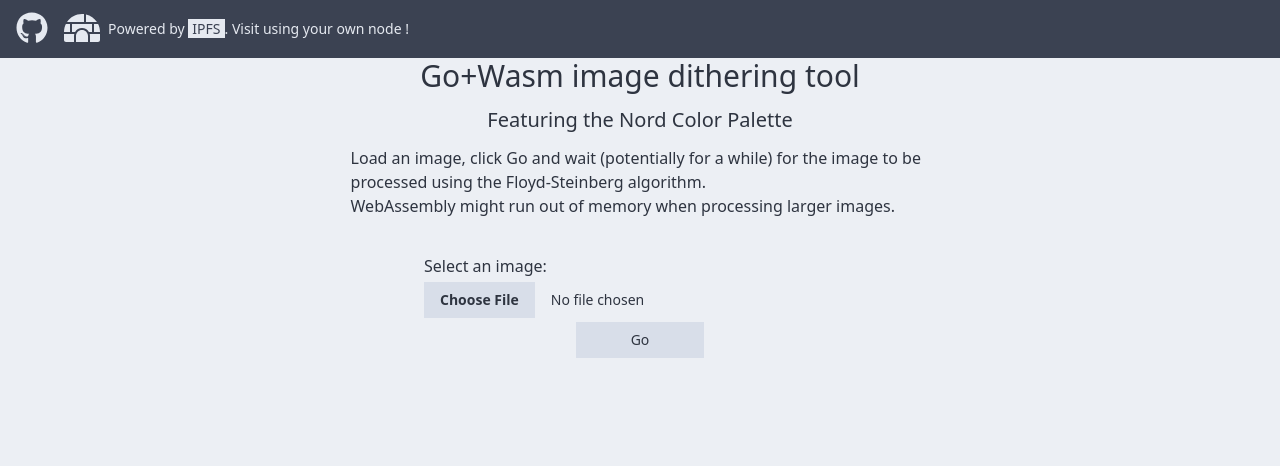
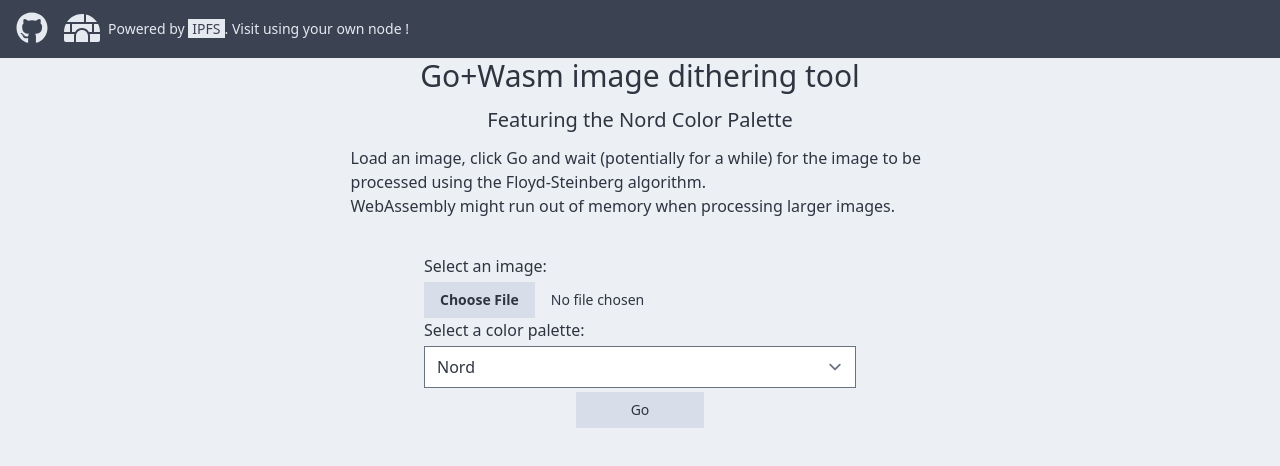
Before and after one commit to CrispyBaguette/wasm-palette-converter, a React (Create React App) app in the folder client/: page / in a window 1280 px wide. Shown: the top 466 px of the page. Built offline with nearby package versions, Linux system fonts and the light colour scheme.

Commit message:
Support dithering with other palettes

```diff
--- a/client/src/App.tsx
+++ b/client/src/App.tsx
@@ -4,6 +4,7 @@ import ImageOutput from "./ImageOutput";
 import Ditherer from "./lib/Ditherer";
 import ImagePreview from "./ImagePreview";
 import Header from "./Header";
+import Palette from "./Palette";
 
 enum AppState {
   NO_IMAGE,
@@ -16,13 +17,13 @@ function App() {
   const [ditheredImage, setDitheredImage] = React.useState<Blob>();
   const [appState, setAppState] = React.useState<AppState>(AppState.NO_IMAGE);
 
-  const handleImageSubmit = async (data: Blob) => {
+  const handleImageSubmit = async (data: Blob, palette: Palette) => {
     setBaseImage(data);
     setAppState(AppState.IMAGE_LOADED);
 
     try {
       const imageArray = new Uint8ClampedArray(await data.arrayBuffer());
-      const ditheredImage = await new Ditherer().dither(imageArray);
+      const ditheredImage = await new Ditherer().dither(imageArray, palette);
       setDitheredImage(new Blob([ditheredImage], { type: "image/png" }));
       setAppState(AppState.IMAGE_PROCESSED);
     } catch (e) {
@@ -34,7 +35,7 @@ function App() {
   return (
     <div className="bg-nord-6 text-nord-0 min-h-screen">
       <Header />
-      <main className="container mx-auto">
+      <main className="container mx-auto pb-5">
         <article className="max-w-prose mx-auto pb-5 px-2">
           <h1 className="text-3xl text-center pb-3">
             Go+Wasm image dithering tool
--- a/client/src/ImageInput.tsx
+++ b/client/src/ImageInput.tsx
@@ -1,11 +1,13 @@
 import React, { FormEventHandler } from "react";
+import Palette, { palettes } from "./Palette";
 
 interface Props {
-  onImageSubmit: (image: Blob) => void;
+  onImageSubmit: (image: Blob, palette: Palette) => void;
 }
 
 function ImageInput({ onImageSubmit }: Props) {
   const fileInputRef = React.useRef<HTMLInputElement>(null);
+  const [paletteIndex, setPaletteIndex] = React.useState(0);
 
   const handleSubmit: FormEventHandler = (e) => {
     e.preventDefault();
@@ -17,7 +19,11 @@ function ImageInput({ onImageSubmit }: Props) {
       return;
     }
 
-    onImageSubmit(fileInputRef.current.files[0]);
+    onImageSubmit(fileInputRef.current.files[0], palettes[paletteIndex]);
+  };
+
+  const handlePaletteChange = (event: React.ChangeEvent<HTMLSelectElement>) => {
+    setPaletteIndex(parseInt(event.target.value));
   };
 
   return (
@@ -34,12 +40,20 @@ function ImageInput({ onImageSubmit }: Props) {
           className="block w-full mt-1 text-sm text-nord-0 file:mr-4 file:py-2 file:px-4 file:border-0 file:text-sm file:font-semibold file:bg-nord-4 file:text-nord-0 hover:file:bg-nord-5"
         />
       </label>
-      {/* <label>
+      <label>
         <span className="block">Select a color palette:</span>
-        <select className="form-select block w-full mt-1">
-          <option value="nord">Nord</option>
+        <select
+          value={paletteIndex}
+          onChange={handlePaletteChange}
+          className="form-select block w-full mt-1"
+        >
+          {palettes.map((palette, i) => (
+            <option key={i} value={i}>
+              {palette.label}
+            </option>
+          ))}
         </select>
-      </label> */}
+      </label>
       <button
         type="submit"
         value="Go"
--- a/client/src/ImageOutput.tsx
+++ b/client/src/ImageOutput.tsx
@@ -12,7 +12,7 @@ function ImageOutput({ imageData }: OutputProps) {
   useEffect(() => {
     return () => {
       URL.revokeObjectURL(imageUrl);
-    }
+    };
   }, [imageUrl]);
 
   const handleClick = () => {
@@ -21,11 +21,11 @@ function ImageOutput({ imageData }: OutputProps) {
   };
 
   return (
-    <div className="mx-auto">
+    <div className="max-w-4xl mx-auto">
       <img
         alt="dithering output"
         src={imageUrl}
-        className="object-contain max-h-96 max-w-96 mx-auto"
+        className="object-cover min-w-[70%] my-4 px-2 mx-auto"
       />
       <button
         onClick={handleClick}
--- a/client/src/ImagePreview.tsx
+++ b/client/src/ImagePreview.tsx
@@ -10,15 +10,15 @@ function ImagePreview({ imageData }: ImagePreviewProps) {
   useEffect(() => {
     return () => {
       URL.revokeObjectURL(imageUrl);
-    }
+    };
   }, [imageUrl]);
 
   return (
-    <div className="blur-sm mx-auto">
+    <div className="blur-sm max-w-4xl mx-auto">
       <img
         alt="preview"
         src={imageUrl}
-        className="object-contain max-h-96 max-w-96 mx-auto"
+        className="object-cover min-w-[70%] my-4 px-2 mx-auto"
       />
     </div>
   );
--- /dev/null
+++ b/client/src/Palette.ts
@@ -0,0 +1,68 @@
+class Palette {
+  colors: string[];
+  label: string;
+
+  constructor(label: string, colors: string[]) {
+    this.label = label;
+    this.colors = colors;
+  }
+}
+
+const nord = new Palette("Nord", [
+  "2e3440",
+  "3b4252",
+  "434c5e",
+  "4c566a",
+  "d8dee9",
+  "e5e9f0",
+  "eceff4",
+  "8fbcbb",
+  "88c0d0",
+  "81a1c1",
+  "5e81ac",
+  "bf616a",
+  "d08770",
+  "ebcb8b",
+  "a3be8c",
+  "b48ead",
+]);
+
+const monokai = new Palette("Monokai", [
+  "2e2e2e",
+  "797979",
+  "d6d6d6",
+  "e5b567",
+  "b4d273",
+  "e87d3e",
+  "9e86c8",
+  "b05279",
+  "6c99bb",
+]);
+
+const greyScale1bit = new Palette("Grey Scale 1 bit (Black & White)", [
+  "000000",
+  "ffffff",
+]);
+
+const greyScale2bits = new Palette("Grey Scale 2 bits", [
+  "000000",
+  "676767",
+  "b6b6b6",
+  "ffffff",
+]);
+
+let greyColors: string[] = [];
+for (let i = 0; i < 256; i++) {
+  const hexValue = i.toString(16).padStart(2, "0");
+  greyColors.push(`${hexValue}${hexValue}${hexValue}`);
+}
+const greyScale8bits = new Palette("Grey Scale 8 bits", greyColors);
+
+export const palettes = [
+  nord,
+  monokai,
+  greyScale1bit,
+  greyScale2bits,
+  greyScale8bits,
+];
+export default Palette;
--- a/client/src/lib/Ditherer.ts
+++ b/client/src/lib/Ditherer.ts
@@ -1,9 +1,14 @@
+import Palette from "../Palette";
+
 class Ditherer {
-  async dither(image: Uint8ClampedArray): Promise<Uint8ClampedArray> {
+  async dither(
+    image: Uint8ClampedArray,
+    palette: Palette
+  ): Promise<Uint8ClampedArray> {
     const worker: any = await wasmWorker("./main.wasm");
     let output: Uint8ClampedArray;
     try {
-      output = await worker.dither(image);
+      output = await worker.dither(image, palette.colors);
     } finally {
       worker.terminate();
     }
```
Also changed, not shown: 1 other file (tests, documents, lock files or other folders).
